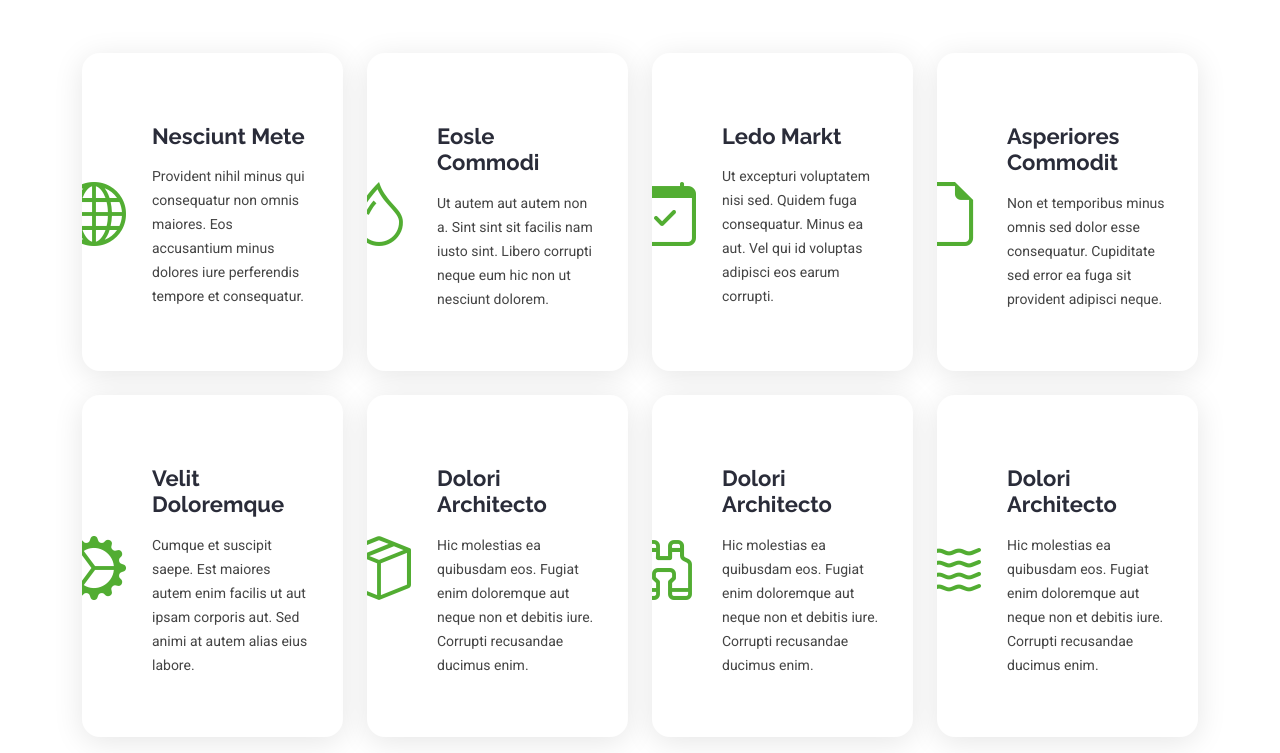
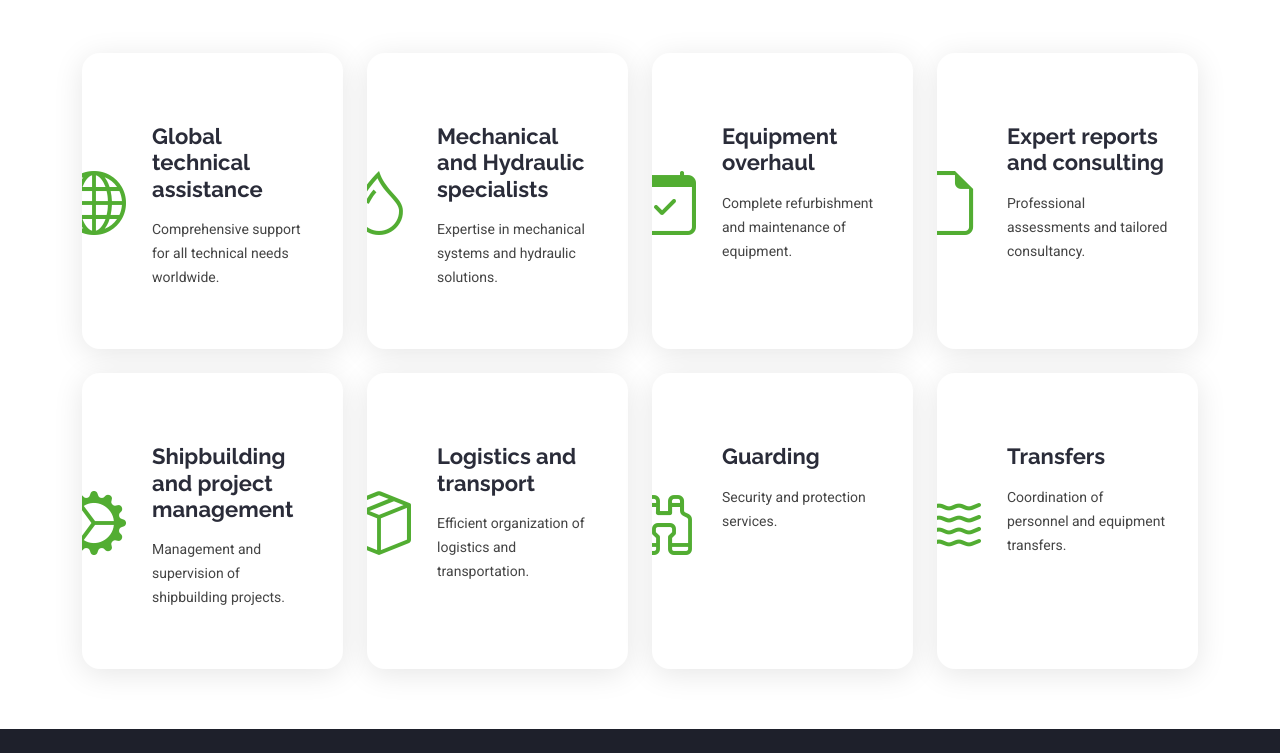
Before and after one commit to Lorenzorola/ARYTA-webpage, a plain HTML site: page index.html in a window 1280 px wide. Shown: the part 1170-1923 px from the top of the page. Drawn offline with Linux system fonts and the light colour scheme.

Commit message:
Update service descriptions and localization keys in lang-index.json and index.html

```diff
--- a/assets/lang/lang-index.json
+++ b/assets/lang/lang-index.json
@@ -3,12 +3,44 @@
     "nav.language": "Language",
     "about.title": "About",
     "service.title": "Services",
-    "service.subtitle": "What we do offer"
-  },
-  "it": {
+    "service.subtitle": "What we do offer",
+    "service.1": "Global technical assistance",
+    "service.1.1": "Comprehensive support for all technical needs worldwide.",
+    "service.2": "Mechanical and Hydraulic specialists",
+    "service.2.1": "Expertise in mechanical systems and hydraulic solutions.",
+    "service.3": "Equipment overhaul",
+    "service.3.1": "Complete refurbishment and maintenance of equipment.",
+    "service.4": "Expert reports and consulting",
+    "service.4.1": "Professional assessments and tailored consultancy.",
+    "service.5": "Shipbuilding and project management",
+    "service.5.1": "Management and supervision of shipbuilding projects.",
+    "service.6": "Logistics and transport",
+    "service.6.1": "Efficient organization of logistics and transportation.",
+    "service.7": "Guarding",
+    "service.7.1": "Security and protection services.",
+    "service.8": "Transfers",
+    "service.8.1": "Coordination of personnel and equipment transfers."
+    },
+    "it": {
     "nav.language": "Lingua",
     "about.title": "Cos'è",
     "service.title": "Servizi",
-    "service.subtitle": "Cosa offriamo"
+    "service.subtitle": "Cosa offriamo",
+    "service.1": "Assistenza tecnica globale",
+    "service.1.1": "Supporto completo per tutte le esigenze tecniche a livello mondiale.",
+    "service.2": "Specialisti in Meccanica e Oleodinamica",
+    "service.2.1": "Esperti in sistemi meccanici e soluzioni oleodinamiche.",
+    "service.3": "Revisione dotazioni",
+    "service.3.1": "Revisione e manutenzione completa delle dotazioni.",
+    "service.4": "Perizie e consulenze",
+    "service.4.1": "Valutazioni professionali e consulenze su misura.",
+    "service.5": "Cantieristica e project management",
+    "service.5.1": "Gestione e supervisione di progetti cantieristici.",
+    "service.6": "Logistica e trasporti",
+    "service.6.1": "Organizzazione efficiente di logistica e trasporti.",
+    "service.7": "Guardianaggio",
+    "service.7.1": "Servizi di sicurezza e protezione.",
+    "service.8": "Trasferimenti",
+    "service.8.1": "Coordinamento di trasferimenti di personale e attrezzature."
   }
 }
--- a/index.html
+++ b/index.html
@@ -135,9 +135,9 @@
                 <i class="bi bi-globe" style="color: #52ad32;"></i>
               </div>
               <a href="service-details.html" class="stretched-link">
-                <h3>Nesciunt Mete</h3>
+                <h3 data-i18n="service.1">Nesciunt Mete</h3>
               </a>
-              <p>Provident nihil minus qui consequatur non omnis maiores. Eos accusantium minus dolores iure perferendis tempore et consequatur.</p>
+              <p data-i18n="service.1.1">Provident nihil minus qui consequatur non omnis maiores. Eos accusantium minus dolores iure perferendis tempore et consequatur.</p>
             </div>
           </div><!-- End Service Item -->
 
@@ -147,9 +147,9 @@
                 <i class="bi bi-droplet" style="color: #52ad32;"></i>
               </div>
               <a href="service-details.html" class="stretched-link">
-                <h3>Eosle Commodi</h3>
+                <h3 data-i18n="service.2">Eosle Commodi</h3>
               </a>
-              <p>Ut autem aut autem non a. Sint sint sit facilis nam iusto sint. Libero corrupti neque eum hic non ut nesciunt dolorem.</p>
+              <p data-i18n="service.2.1">Ut autem aut autem non a. Sint sint sit facilis nam iusto sint. Libero corrupti neque eum hic non ut nesciunt dolorem.</p>
             </div>
           </div><!-- End Service Item -->
 
@@ -159,9 +159,9 @@
                 <i class="bi bi-calendar-check" style="color: #52ad32;"></i>
               </div>
               <a href="service-details.html" class="stretched-link">
-                <h3>Ledo Markt</h3>
+                <h3 data-i18n="service.3">Ledo Markt</h3>
               </a>
-              <p>Ut excepturi voluptatem nisi sed. Quidem fuga consequatur. Minus ea aut. Vel qui id voluptas adipisci eos earum corrupti.</p>
+              <p data-i18n="service.3.1">Ut excepturi voluptatem nisi sed. Quidem fuga consequatur. Minus ea aut. Vel qui id voluptas adipisci eos earum corrupti.</p>
             </div>
           </div><!-- End Service Item -->
 
@@ -171,9 +171,9 @@
                 <i class="bi bi-file-earmark" style="color: #52ad32;"></i>
               </div>
               <a href="service-details.html" class="stretched-link">
-                <h3>Asperiores Commodit</h3>
+                <h3 data-i18n="service.4">Asperiores Commodit</h3>
               </a>
-              <p>Non et temporibus minus omnis sed dolor esse consequatur. Cupiditate sed error ea fuga sit provident adipisci neque.</p>
+              <p data-i18n="service.4.1">Non et temporibus minus omnis sed dolor esse consequatur. Cupiditate sed error ea fuga sit provident adipisci neque.</p>
             </div>
           </div><!-- End Service Item -->
 
@@ -183,9 +183,9 @@
                 <i class="bi bi-gear-wide-connected" style="color: #52ad32;"></i>
               </div>
               <a href="service-details.html" class="stretched-link">
-                <h3>Velit Doloremque</h3>
+                <h3 data-i18n="service.5">Velit Doloremque</h3>
               </a>
-              <p>Cumque et suscipit saepe. Est maiores autem enim facilis ut aut ipsam corporis aut. Sed animi at autem alias eius labore.</p>
+              <p data-i18n="service.5.1">Cumque et suscipit saepe. Est maiores autem enim facilis ut aut ipsam corporis aut. Sed animi at autem alias eius labore.</p>
             </div>
           </div><!-- End Service Item -->
 
@@ -195,9 +195,9 @@
                 <i class="bi bi-box-seam" style="color: #52ad32;"></i>
               </div>
               <a href="service-details.html" class="stretched-link">
-                <h3>Dolori Architecto</h3>
+                <h3 data-i18n="service.6">Dolori Architecto</h3>
               </a>
-              <p>Hic molestias ea quibusdam eos. Fugiat enim doloremque aut neque non et debitis iure. Corrupti recusandae ducimus enim.</p>
+              <p data-i18n="service.6.1">Hic molestias ea quibusdam eos. Fugiat enim doloremque aut neque non et debitis iure. Corrupti recusandae ducimus enim.</p>
             </div>
           </div><!-- End Service Item -->
 
@@ -207,9 +207,9 @@
                 <i class="bi bi-binoculars" style="color: #52ad32;"></i>
               </div>
               <a href="service-details.html" class="stretched-link">
-                <h3>Dolori Architecto</h3>
+                <h3 data-i18n="service.7">Dolori Architecto</h3>
               </a>
-              <p>Hic molestias ea quibusdam eos. Fugiat enim doloremque aut neque non et debitis iure. Corrupti recusandae ducimus enim.</p>
+              <p data-i18n="service.7.1">Hic molestias ea quibusdam eos. Fugiat enim doloremque aut neque non et debitis iure. Corrupti recusandae ducimus enim.</p>
             </div>
           </div><!-- End Service Item -->
 
@@ -219,9 +219,9 @@
                 <i class="bi bi-water" style="color: #52ad32;"></i>
               </div>
               <a href="service-details.html" class="stretched-link">
-                <h3>Dolori Architecto</h3>
+                <h3 data-i18n="service.8">Dolori Architecto</h3>
               </a>
-              <p>Hic molestias ea quibusdam eos. Fugiat enim doloremque aut neque non et debitis iure. Corrupti recusandae ducimus enim.</p>
+              <p data-i18n="service.8.1">Hic molestias ea quibusdam eos. Fugiat enim doloremque aut neque non et debitis iure. Corrupti recusandae ducimus enim.</p>
             </div>
           </div><!-- End Service Item -->
         </div>
```
